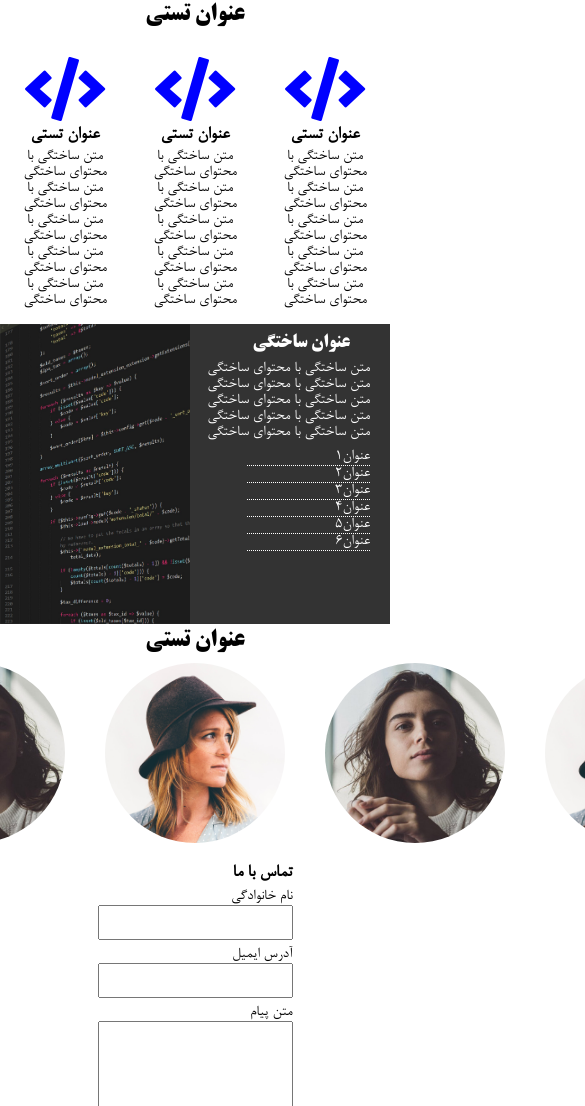
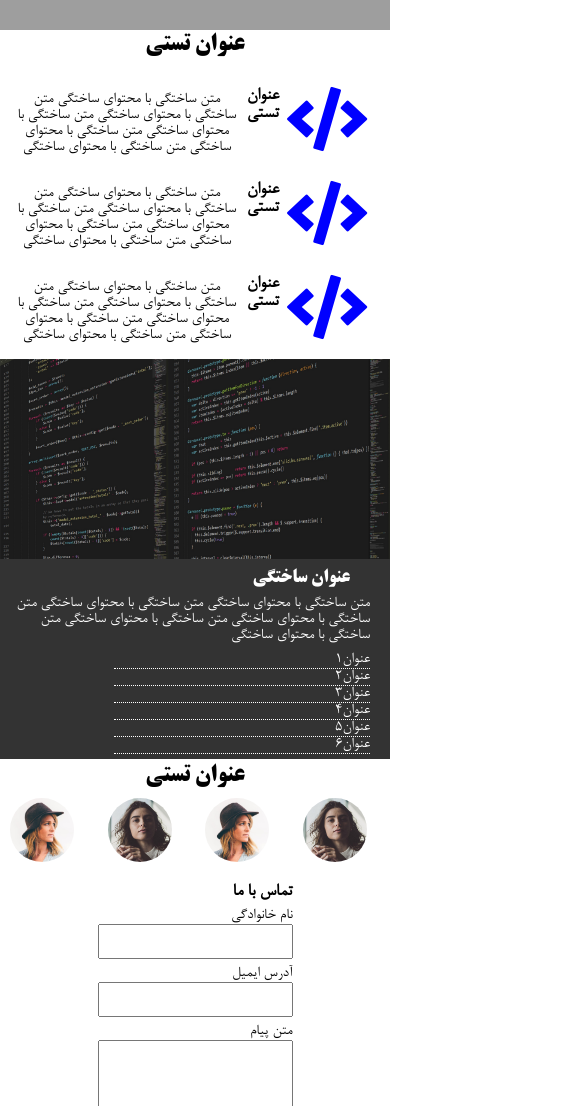
Before and after one commit to mj-ahrari/ui-flex, a plain HTML site: page index.html in a window 390 px wide. Shown: the part 894-2000 px from the top of the page, 585 px wide, since content can reach past the window. Drawn offline with Linux system fonts and the light colour scheme; grey boxes are pictures that could not be loaded.

Commit message:
mobile css file was added to project

```diff
--- /dev/null
+++ b/css/medium.css
@@ -0,0 +1,4 @@
+#sec3-content div img{
+    width: 6rem;
+    height: 6rem;
+}
--- a/css/mobile.css
+++ b/css/mobile.css
@@ -0,0 +1,34 @@
+.navbar{
+    flex-direction: column;
+    height: 80px;
+    justify-content: center
+
+}
+#sec1-content{
+    display: block;
+}
+.item{
+    flex-direction: row-reverse;
+}
+.item *{
+    margin-right: 8px;
+}
+#sec2{
+    flex-direction: column;
+}
+#left{
+    flex-basis: 200px;
+}
+#sec3-content div img{
+    width: 4rem;
+    height: 4rem;
+}
+#sec3-content div{
+    margin: 10px 10px 10px 10px;
+}
+#sec4-container button{
+    width: 100%;
+}
+#sec3-content div:last-child{
+    display: none;
+}
--- a/css/style.css
+++ b/css/style.css
@@ -149,6 +149,7 @@ a{
 #sec2{
     display: flex;
     flex-direction: row;
+    height: auto;
 }
 #left{
     background-image: url('../images/photo-1.jpg');
@@ -185,7 +186,7 @@ a{
 }
 #sec3{
     margin-top: 5px;
-    margin-bottom: 5px;;
+    margin-bottom: 5px;
 }
 #sec3 h1{
     text-align: center;
@@ -200,10 +201,9 @@ a{
     margin: 10px 20px 10px 20px;
 }
 #sec3-content div img{
-    width: 180px;
-    height: 180px;
+    width: 10rem;
+    height: 10rem;
     border-radius: 100%;
-
 }
 #sec4{
     display: flex;
--- a/index.html
+++ b/index.html
@@ -7,8 +7,9 @@
 
     <link rel="stylesheet" href="css/all.css">
     <link rel="stylesheet" href="css/style.css">
-    <link rel="stylesheet" href="css/mobile.css" media="screen and (max-width:678px)">
+    <link rel="stylesheet" href="css/mobile.css" media="screen and (max-width:578px)">
     <link rel="stylesheet" href="css/fullscreen.css" media="screen and (min-width:1100px)">
+    <link rel="stylesheet" href="css/medium.css" media="screen and (min-width:579px) and (max-width:960px)">
     <title>ui project using flex</title>
 </head>
 <body>
```
